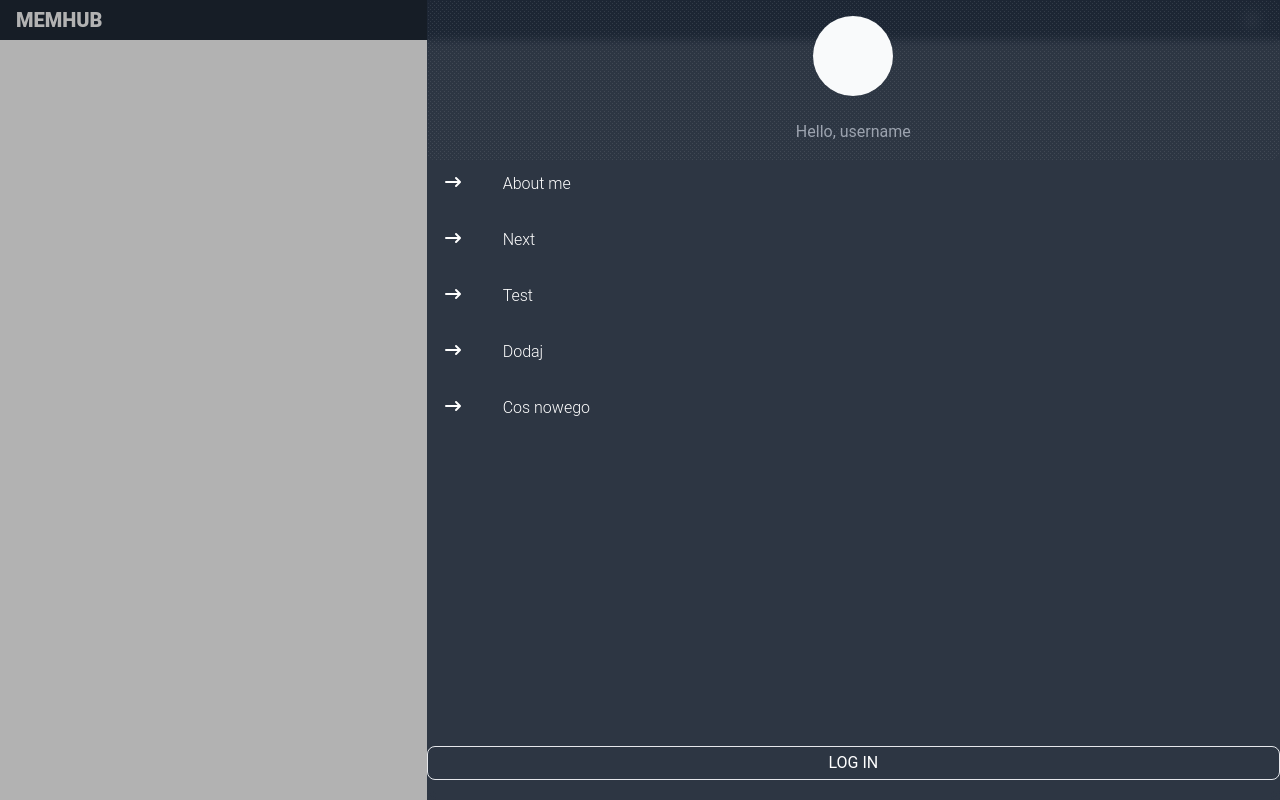
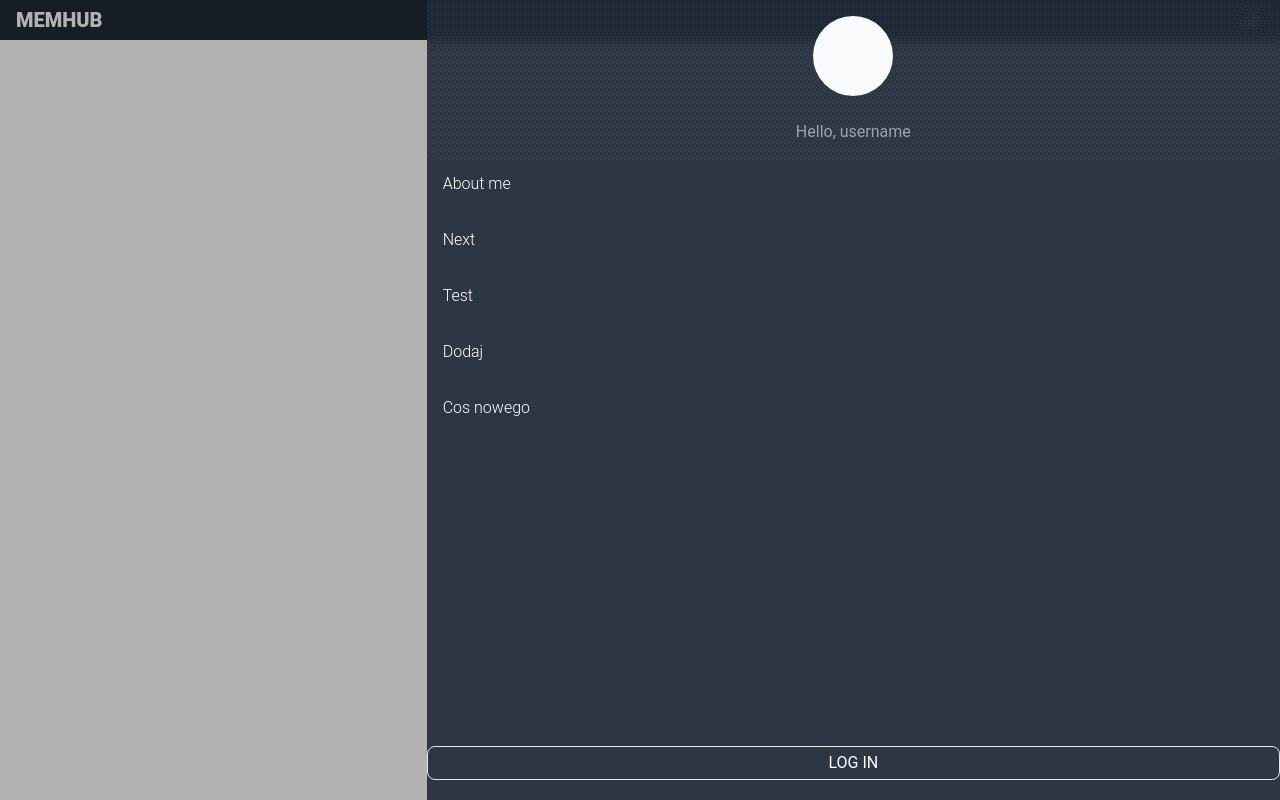
Before and after one commit to teh23/mem-hub, a Next.js app: page / in a window 1280 px wide. Both pictures are taken after a click on the element 1252 px from the left and 20 px from the top of the page. Built offline with nearby package versions, Linux system fonts and the light colour scheme; no server answers; the database is empty.

Commit message:
delete menu icons

```diff
--- a/components/Menu.tsx
+++ b/components/Menu.tsx
@@ -24,10 +24,8 @@ const Menu = ({ setHidden, hidden, menuItems }: {
                     {menuItems.map((key, index) => {
                         return (
 
-                            <li className="mb-2  pt-3 pb-3 pl-2  rounded-lg font-light hover:bg-gray-700 flex" key={index}>
-                                <svg xmlns="http://www.w3.org/2000/svg" className="h-5 w-5 mr-10 ml-2" viewBox="0 0 20 20" fill="currentColor">
-                                    <path fillRule="evenodd" d="M12.293 5.293a1 1 0 011.414 0l4 4a1 1 0 010 1.414l-4 4a1 1 0 01-1.414-1.414L14.586 11H3a1 1 0 110-2h11.586l-2.293-2.293a1 1 0 010-1.414z" clipRule="evenodd" />
-                                </svg>
+                            <li className="mb-2  pt-3 pb-3 pl-4  rounded-lg font-light hover:bg-gray-700 flex" key={index}>
+
                                 {key}
                             </li>
 
```
